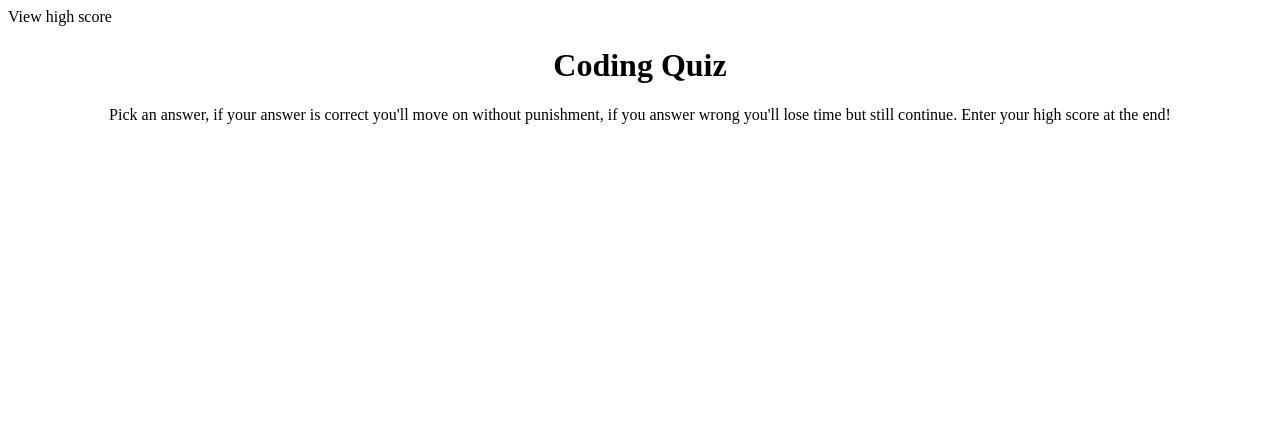
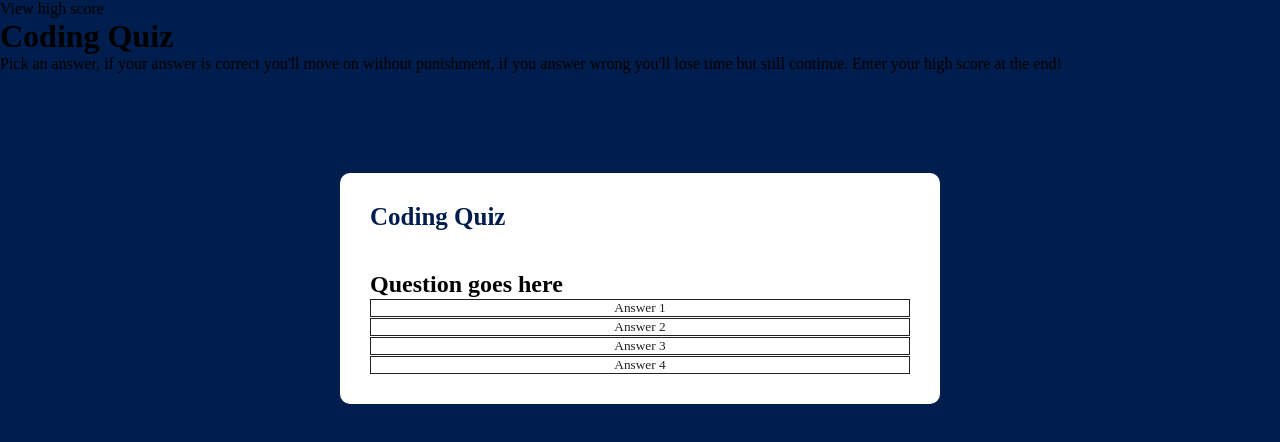
Before and after one commit to JosephVz/Multiple-choice-Javascript-quiz, a plain HTML site: page index.html in a window 1280 px wide. Drawn offline with Linux system fonts and the light colour scheme.

Commit message:
base template created

```diff
--- a/assets/css/style.css
+++ b/assets/css/style.css
@@ -1,17 +1,44 @@
-h1 {
-    text-align: center;
+* {
+    margin: 0;
+    padding: 0;
+    font-family:'Times New Roman', Times, serif;
+    box-sizing: border-box;
 }
 
-p {
-    text-align: center;
+body {
+    background: #001e4d;
 }
 
-nav
-
-#timer {
-    float: right;
+.app {
+    background: white;
+    width: 90%;
+    max-width: 600px;
+    margin: 100px auto 0;
+    border-radius: 10px;
+    padding: 30px;
 }
 
-.button {
-    background-color: aqua;
+.app h1 {
+    font-size: 25px;
+    color: #001e4d;
+    font-weight: 600;
+    border-bottom: 30px;
 }
+
+.quiz {
+    padding: 20px 0;
+}
+
+.quiz h2 {
+    font-size: 18px;
+    color: #001e4d;
+    font-weight: 600;
+}
+
+.btn {
+    background: #fff;
+    color: #222;
+    font-weight: 500;
+    width: 100%;
+    border: 1px solid #222;
+}
--- a/index.html
+++ b/index.html
@@ -19,8 +19,17 @@
     </p>
 </header>
     <body>
-        <div class="time" style="text-align:center;"></div>
-        <div id="main"></div>
+       <div class="app">
+<h1>Coding Quiz</h1>
+<div class="quiz"></div>
+<h2 id="question">Question goes here</h2>
+<div id="answer-buttons">
+    <button class="btn">Answer 1</button>
+    <button class="btn">Answer 2</button>
+    <button class="btn">Answer 3</button>
+    <button class="btn">Answer 4</button>
+</div>
+       </div>
 
     </body>
     </html>
```
Also changed, not shown: assets/js/script.js (deleted, +0 -27 lines).
